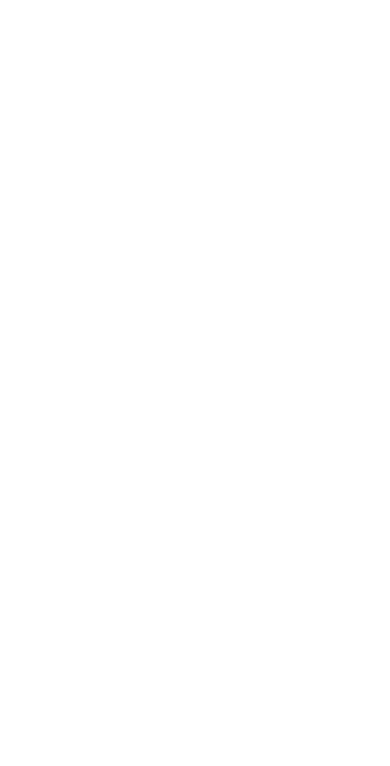
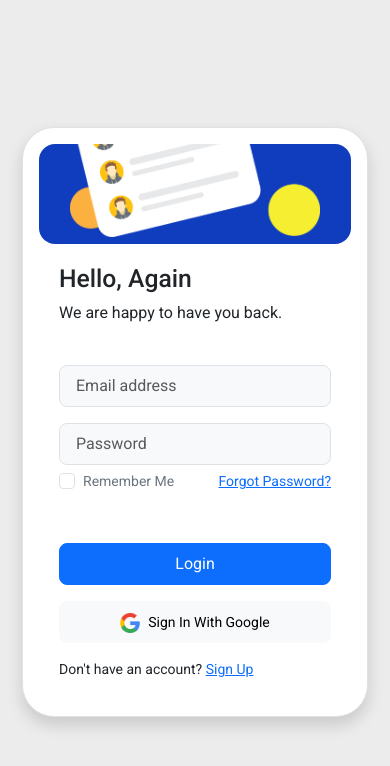
Before and after one commit to semaeryilmaz99/login-form-with-b5-and-js, a plain HTML site: page index.html in a window 390 px wide. Drawn offline with nearby package versions, Linux system fonts and the light colour scheme.

Commit message:
responsive login form with html, css and bootstrap 5
responsive login form with html, css and bootstrap 5

```diff
--- a/index.html
+++ b/index.html
@@ -1,15 +1,84 @@
 <!DOCTYPE html>
 <html lang="en">
+
 <head>
     <meta charset="UTF-8">
     <meta name="viewport" content="width=device-width, initial-scale=1.0">
+    <link rel="stylesheet" href="https://cdn.jsdelivr.net/npm/bootstrap@5.3.2/dist/css/bootstrap.min.css">
     <link rel="stylesheet" href="style.css">
-    <title>Delivery</title>
+    <title>Responsive Login Form With Bootstrap 5</title>
 </head>
+
 <body>
+
+    <!-- MAIN CONTAINER -->
+    <div class="container d-flex justify-content-center align-items-center min-vh-100">
+
+
+        <!-- LOGIN CONTAINER -->
+        <div class="row border rounded-5 p-3 bg-white shadow box-area">
 
 
 
-    <script src="script.js"></script>
+            <!-- LEFT BOX -->
+            <div class="col-md-6 rounded-4 d-flex justify-content-center align-items-center flex-column left-box"
+                style="background: #103cbe;">
+                <div class="featured-image mb-3">
+                    <img src="images/1.png" class="img-fluid" style="width: 250px;">
+                </div>
+                <p class="text-white fs-2" style="font-family: 'Courier New', Courier, monospace; font-weight: 600;">Be
+                    Verified</p>
+                <small class="text-white text-wrap text-center"
+                    style="width: 17rem;  font-family: 'Courier New', Courier, monospace;">Join experienced Designers on
+                    this platform.</small>
+
+            </div>
+
+            <!-- RIGHT BOX -->
+
+            <div class="col-md-6 right-box">
+                <div class="row align-items-center">
+                    <div class="header-text mb-4">
+                        <h2>Hello, Again</h2>
+                        <p>We are happy to have you back.</p>
+                    </div>
+                    <div class="input-group mb-3">
+                        <input type="text" class="form-control form-control-lg bg-light fs-6"
+                            placeholder="Email address">
+                    </div>
+
+                    <div class="input-group mb-1">
+                        <input type="password" class="form-control form-control-lg bg-light fs-6"
+                            placeholder="Password">
+                    </div>
+
+                    <div class="input-group mb-5 d-flex justify-content-between">
+                        <div class="form-check">
+                            <input type="checkbox" class="form-check-input" id="formCheck">
+                            <label for="formCheck" class="form-check-label text-secondary"><small>Remember
+                                    Me</small></label>
+                        </div>
+                        <div class="forgot">
+                            <small><a href="#">Forgot Password?</a></small>
+                        </div>
+                    </div>
+
+                    <div class="input-group mb-3">
+                        <button class="btn btn-lg btn-primary w-100 fs-6">Login</button>
+                    </div>
+
+                    <div class="input-group mb-3">
+                        <button class="btn btn-lg btn-light w-100 fs-6"><img src="images/google.png"
+                                style="width: 20px;" class="me-2"><small>Sign In With Google</small></button>
+                    </div>
+
+                    <div class="row">
+                        <small>Don't have an account? <a href="#">Sign Up</a></small>
+                    </div>
+                </div>
+            </div>
+        </div>
+    </div>
 </body>
+
 </html>
--- a/script.js
+++ /dev/null
@@ -1,19 +0,0 @@
-function Book(title, author, pages) {
-    this.title = title;
-    this.author = author;
-    this.pages = pages;
-    this.sayTitle = function () {
-        console.log(this.title)
-    };
-    this.sayAuthor = function () {
-        console.log(this.author)
-    };
-}
-
-let theHobbit = new Book('The Hobbit', 'j. r. Tolkien', '596');
-let theLordOfTheRings = new Book('lotr', 'somebody', '457');
-
-theHobbit.sayTitle();
-theLordOfTheRings.sayTitle();
-theHobbit.sayAuthor();
-theLordOfTheRings.sayAuthor();
--- a/style.css
+++ b/style.css
@@ -0,0 +1,40 @@
+@import url('https://fonts.googleapis.com/css2?family=Roboto:wght@400;500&display=swap');
+
+body {
+    font-family: 'Roboto', sans-serif;
+    background: #ececec;
+}
+
+/* login container */
+.box-area {
+    width: 930px;
+}
+
+/* right box */
+.right-box {
+    padding: 40px 30px 40px 40px;
+}
+
+/* custom placeholder */
+::placeholder {
+    font-size: 16px;
+}
+
+/* MEDIAQUERIES */
+/* for small screens */
+
+@media only screen and (max-width: 768px) {
+    .box-area {
+        margin: 0 10px;
+
+    }
+
+    .left-box {
+        height: 100px;
+        overflow: hidden;
+    }
+
+    .right-box {
+        padding: 20px;
+    }
+}
```
Also changed, not shown: images/1.png (added), images/google.png (added), 1 other file.
